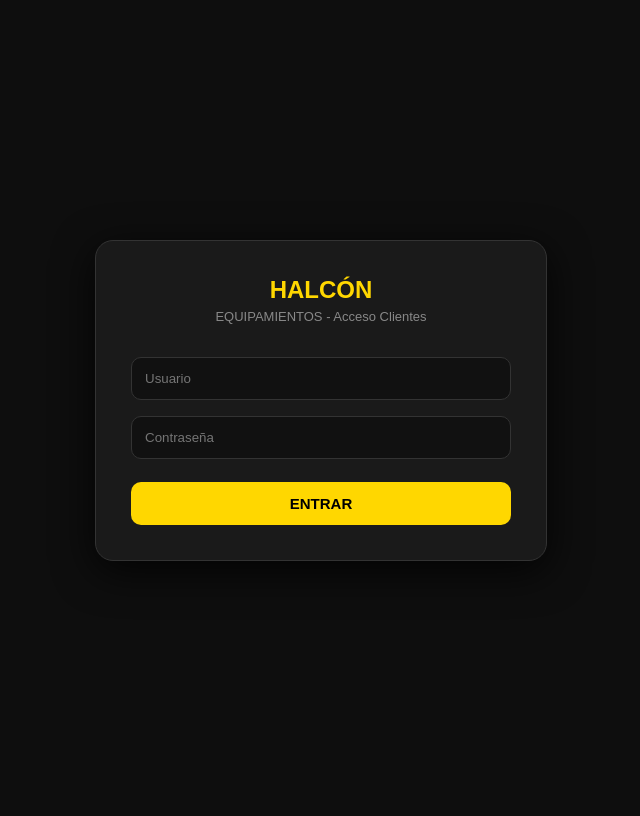
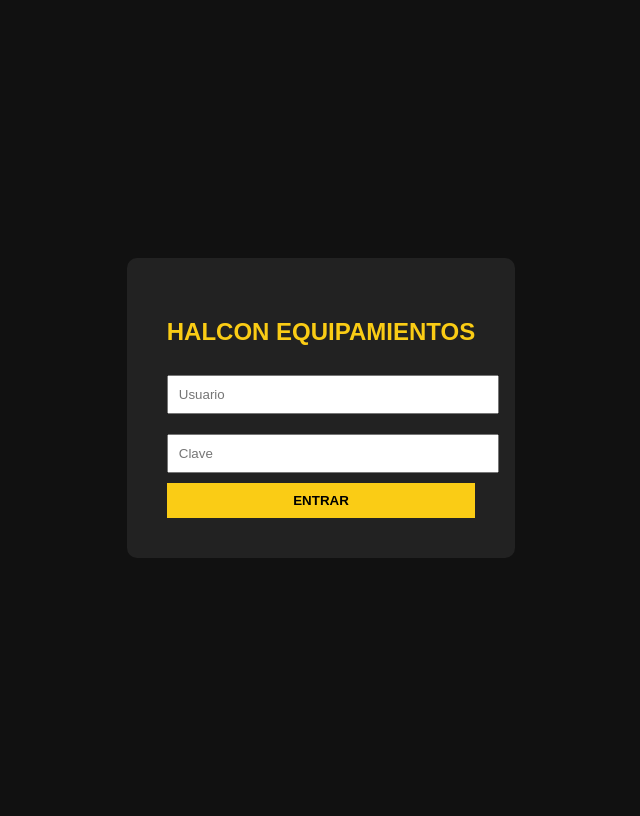
Before and after one commit to marcomoretic71-prog/halcon-equipamientos, a Django app: page /login/ in a window 1280 px wide. Shown: the whole page, without its empty margins (319-959 px from the left). Before the commit the page ends 561 px from the top, so only its background shows below. Run offline with Django 5.2, Linux system fonts and the light colour scheme; parts of the project's set-up code (start-up, migrations or seed data) failed here and were passed over.

Commit message:
fix login.html 500

```diff
--- a/templates/login.html
+++ b/templates/login.html
@@ -1,48 +1,15 @@
 <!DOCTYPE html>
 <html>
-<head>
-<title>Halcón Equipamientos - Login</title>
-<meta name="viewport" content="width=device-width, initial-scale=1">
-<style>
-body{background:#0e0e0e;color:#fff;font-family:Arial;display:flex;align-items:center;justify-content:center;height:100vh;margin:0}
-.box{background:#1a1a1a;border:1px solid #333;padding:35px;border-radius:18px;width:100%;max-width:380px;box-shadow:0 10px 40px rgba(0,0,0,.8)}
-h2{color:#FFD700;margin:0 0 5px 0;text-align:center}
-.sub{color:#888;text-align:center;margin-bottom:25px;font-size:13px}
-input{width:100%;padding:13px;margin:8px 0;border-radius:10px;border:1px solid #333;background:#111;color:#fff;box-sizing:border-box}
-button{width:100%;padding:13px;background:#FFD700;color:#000;border:none;border-radius:10px;font-weight:bold;font-size:15px;cursor:pointer;margin-top:15px}
-button:hover{background:#ffdf33}
-#error{color:#ff4444;text-align:center;margin-top:12px;display:none;font-size:13px}
-</style>
-</head>
-<body>
-<div class="box">
-<h2>HALCÓN</h2>
-<div class="sub">EQUIPAMIENTOS - Acceso Clientes</div>
-<input id="user" placeholder="Usuario" value="">
-<input id="pass" type="password" placeholder="Contraseña">
-<button onclick="hacerLogin()">ENTRAR</button>
-<div id="error"></div>
+<head><title>Login Halcon</title></head>
+<body style="background:#111;color:#fff;font-family:sans-serif;display:flex;align-items:center;justify-content:center;height:100vh">
+<div style="background:#222;padding:40px;border-radius:10px">
+<h2 style="color:#facc15">HALCON EQUIPAMIENTOS</h2>
+<form method="post" action="/login/">
+{% csrf_token %}
+<input name="username" placeholder="Usuario" style="width:100%;padding:10px;margin:10px 0"><br>
+<input name="password" type="password" placeholder="Clave" style="width:100%;padding:10px;margin:10px 0"><br>
+<button style="width:100%;padding:10px;background:#facc15;border:0;font-weight:bold">ENTRAR</button>
+</form>
 </div>
-<script>
-async function hacerLogin(){
-  const u = document.getElementById('user').value.trim();
-  const p = document.getElementById('pass').value.trim();
-  if(!u || !p){ document.getElementById('error').style.display='block'; document.getElementById('error').innerText='Completá usuario y clave'; return; }
-  const r = await fetch('/login/', {
-    method:'POST',
-    headers:{'Content-Type':'application/json','X-CSRFToken': '{{ csrf_token }}'},
-    body: JSON.stringify({username:u, password:p})
-  });
-  const j = await r.json();
-  if(j.ok){
-    if(j.is_super) window.location='/super-admin/';
-    else window.location='/';
-  } else {
-    document.getElementById('error').style.display='block';
-    document.getElementById('error').innerText=j.error;
-  }
-}
-document.getElementById('pass').addEventListener('keydown', e=>{ if(e.key==='Enter') hacerLogin(); });
-</script>
 </body>
 </html>
```
